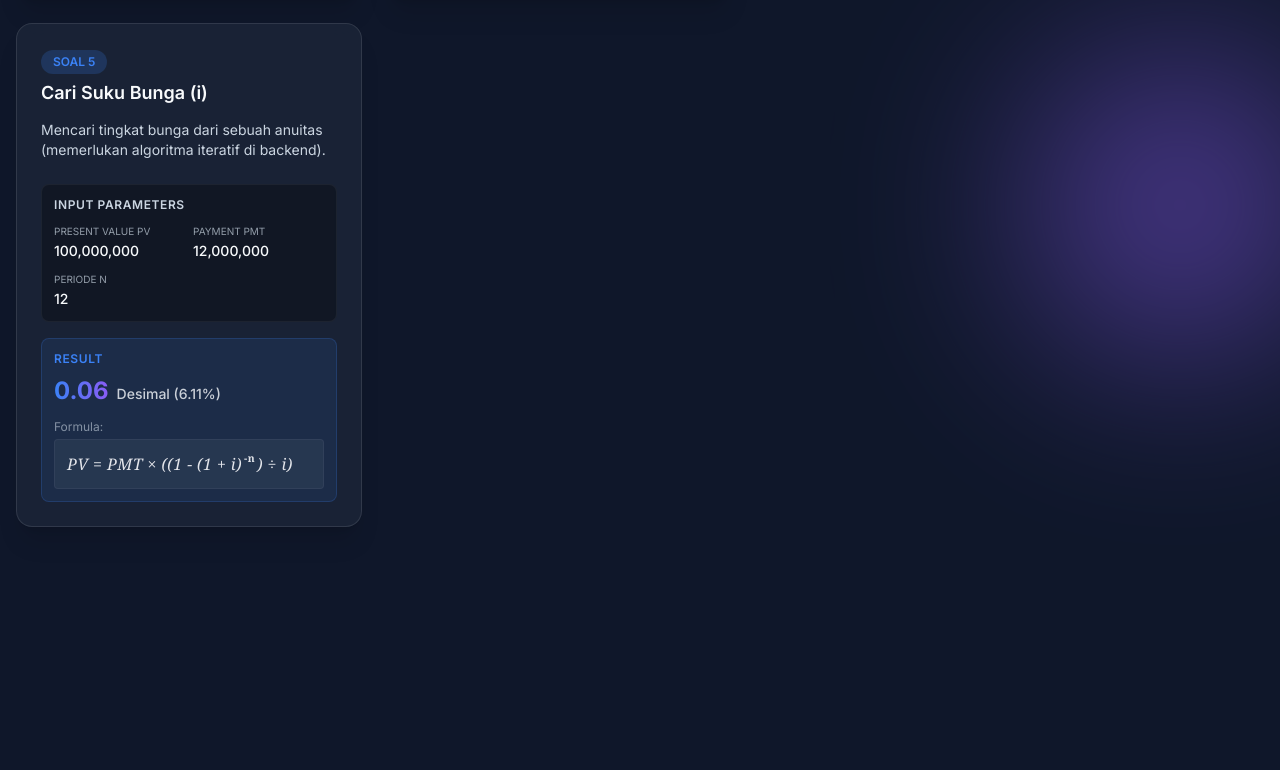
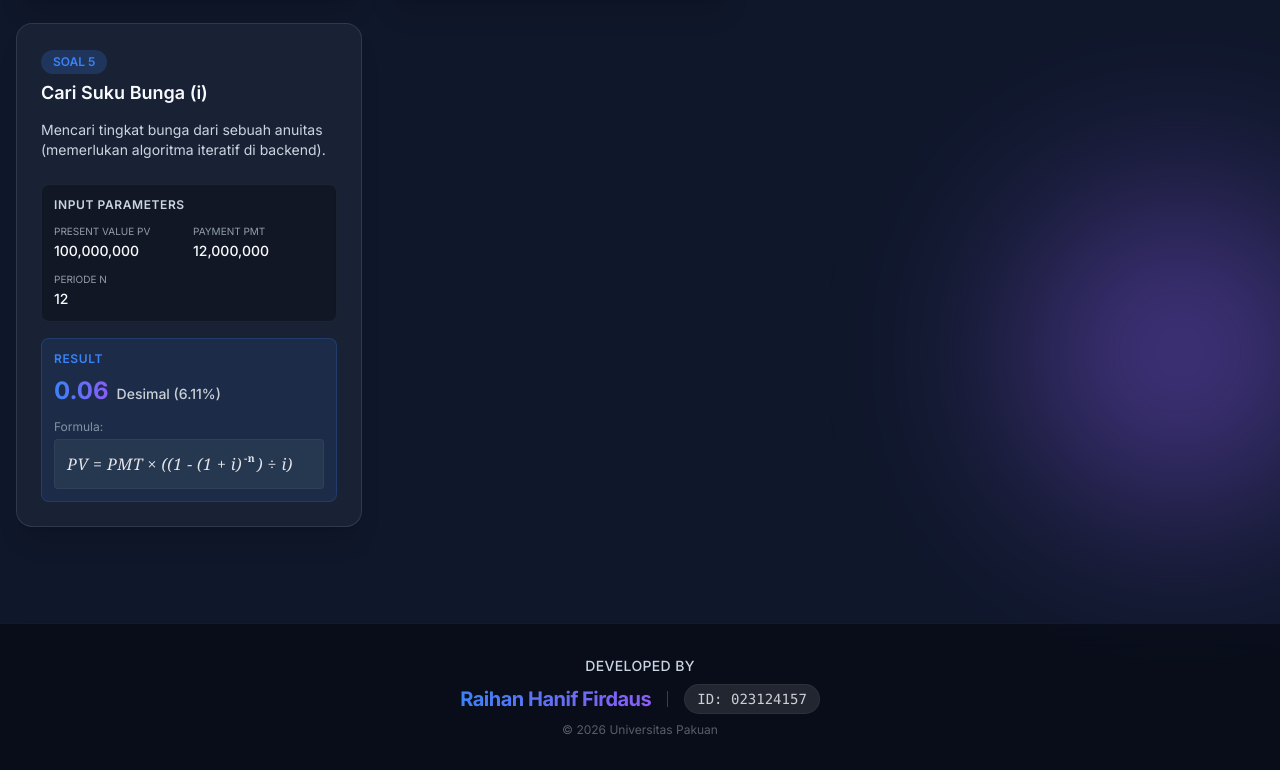
Before and after one commit to Nosdovah/business_valuation, a React (Vite) app in the folder calculator-app/: page / in a window 1280 px wide. Shown: the part 1909-2679 px from the top of the page. Before the commit the page ends 2516 px from the top, so only its background shows below. Built offline with nearby package versions, Linux system fonts and the light colour scheme.

Commit message:
Add professional footer with author credits

```diff
--- a/calculator-app/src/App.tsx
+++ b/calculator-app/src/App.tsx
@@ -6,7 +6,7 @@ import { Calculator } from 'lucide-react';
 
 function App() {
   return (
-    <div className="min-h-screen relative pb-20">
+    <div className="min-h-screen relative">
       <div className="bg-blobs"></div>
 
       <header className="container mx-auto px-4 py-10">
@@ -24,19 +24,35 @@ function App() {
       </header>
 
       <main className="container mx-auto px-4 flex flex-col xl:flex-row gap-8 mt-6">
-        <div className="flex-1 w-full order-2 xl:order-1 space-y-6">
+        <div className="flex-1 w-full order-2 xl:order-1 space-y-6 pb-12">
           <h2 className="text-2xl font-semibold mb-4 flex items-center gap-2">
             <span className="w-8 h-1 bg-gradient-to-r from-primary to-secondary rounded-full inline-block"></span>
             Case Studies
           </h2>
           <DataDisplay />
         </div>
-        <div className="w-full xl:w-[500px] shrink-0 order-1 xl:order-2">
+        <div className="w-full xl:w-[500px] shrink-0 order-1 xl:order-2 pb-12">
           <div className="sticky top-6">
              <CalculatorTabs />
           </div>
         </div>
       </main>
+
+      <footer className="w-full border-t border-white/5 bg-black/40 backdrop-blur-md py-8 mt-12">
+        <div className="container mx-auto px-4 flex flex-col items-center text-center space-y-2">
+          <p className="text-textSecondary text-sm font-medium tracking-wide uppercase">Developed By</p>
+          <div className="flex flex-col md:flex-row items-center gap-2 md:gap-4">
+            <span className="text-xl font-bold gradient-text tracking-tight">Raihan Hanif Firdaus</span>
+            <span className="hidden md:block w-px h-4 bg-white/20"></span>
+            <span className="bg-white/10 px-3 py-1 rounded-full border border-white/5 text-sm font-mono text-textPrimary/80">
+              ID: 023124157
+            </span>
+          </div>
+          <p className="text-xs text-textSecondary/40 mt-4 font-accent">
+            &copy; {new Date().getFullYear()} Universitas Pakuan
+          </p>
+        </div>
+      </footer>
     </div>
   );
 }
```
